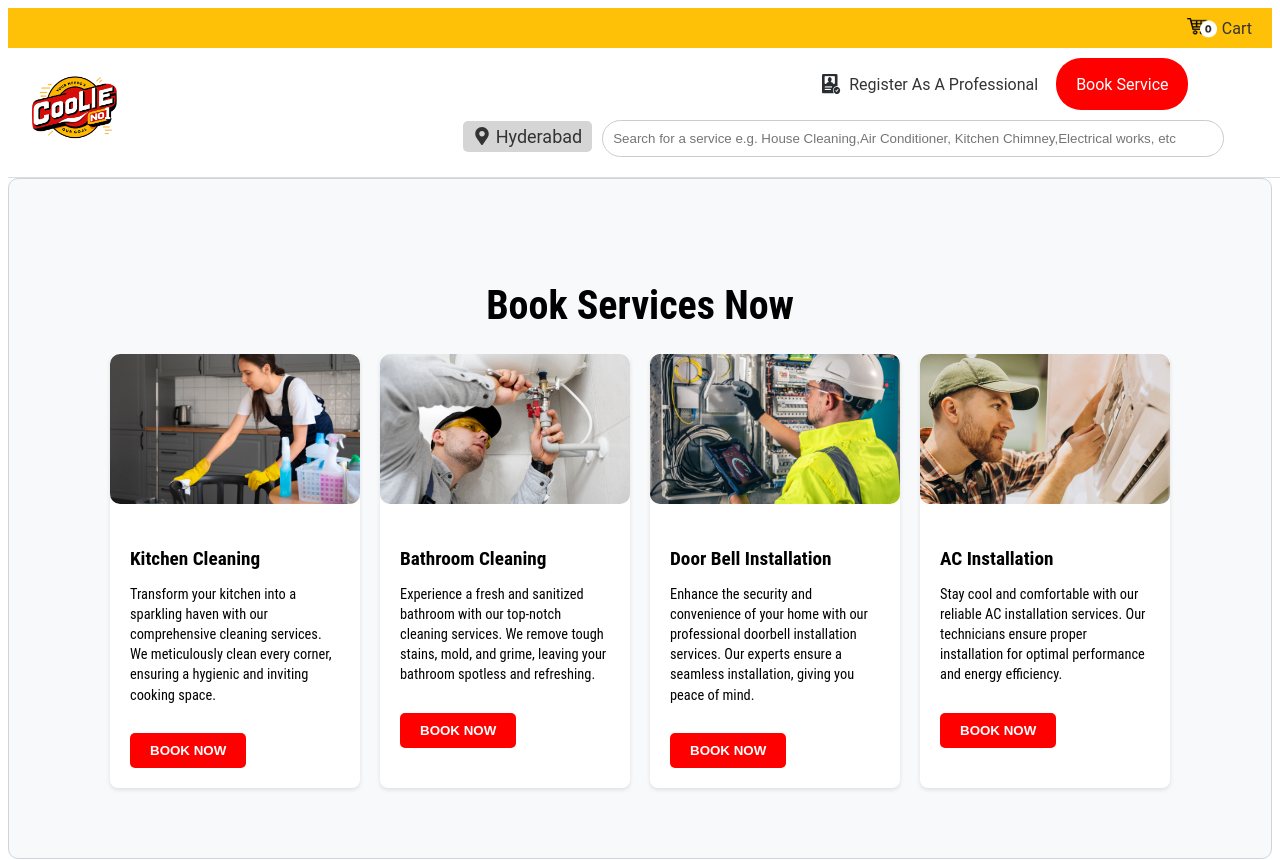
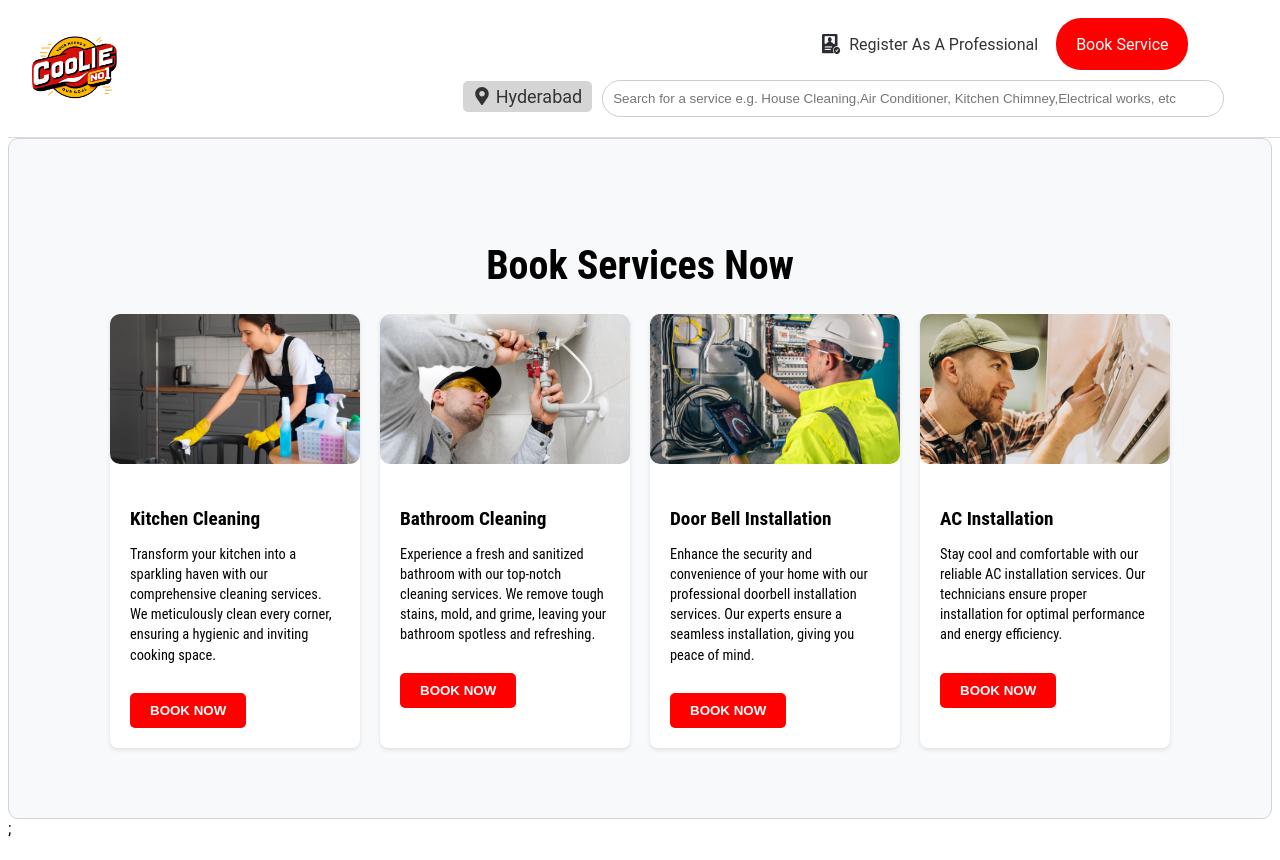
Before and after one commit to Jobminar/coolie-static, a React (Create React App) app in the folder coolie/: page / in a window 1280 px wide. Shown: the top 860 px of the page. Built offline with nearby package versions, Linux system fonts and the light colour scheme.

Commit message:
removed yellow navabar

```diff
--- a/coolie/src/components/Navbar.jsx
+++ b/coolie/src/components/Navbar.jsx
@@ -21,18 +21,6 @@ const NavbarComponent = () => {
 
   return (
     <div className="sticky-top">
-      <nav className="navbar navbar-top">
-        <div className="app-download">
-          <a href="#download">{/* <FaApple /> <FaAndroid /> */}</a>
-          {/* <span>Download our app</span> */}
-        </div>
-        <div className="navbar-icons">
-          <a href="#cart" className="icon-link">
-            <img src={Cart} alt="Cart Icon" />
-            <span>Cart</span>
-          </a>
-        </div>
-      </nav>
       <nav className="navbar navbar-bottom">
         <div className="navbar-logo" onClick={handleLogoClick}>
           <img src={CoolieLogo} alt="CoolieNo1" />
```
